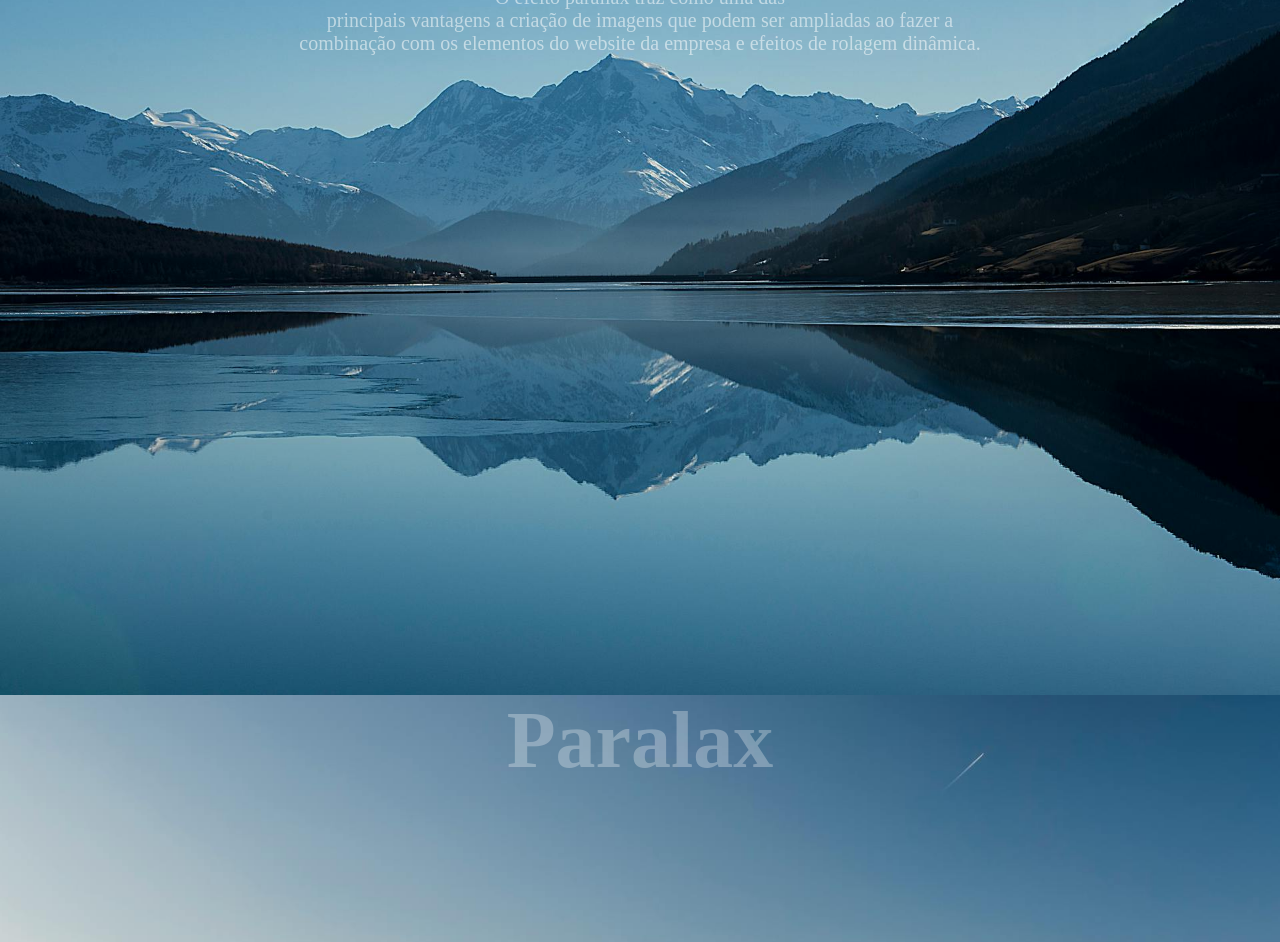
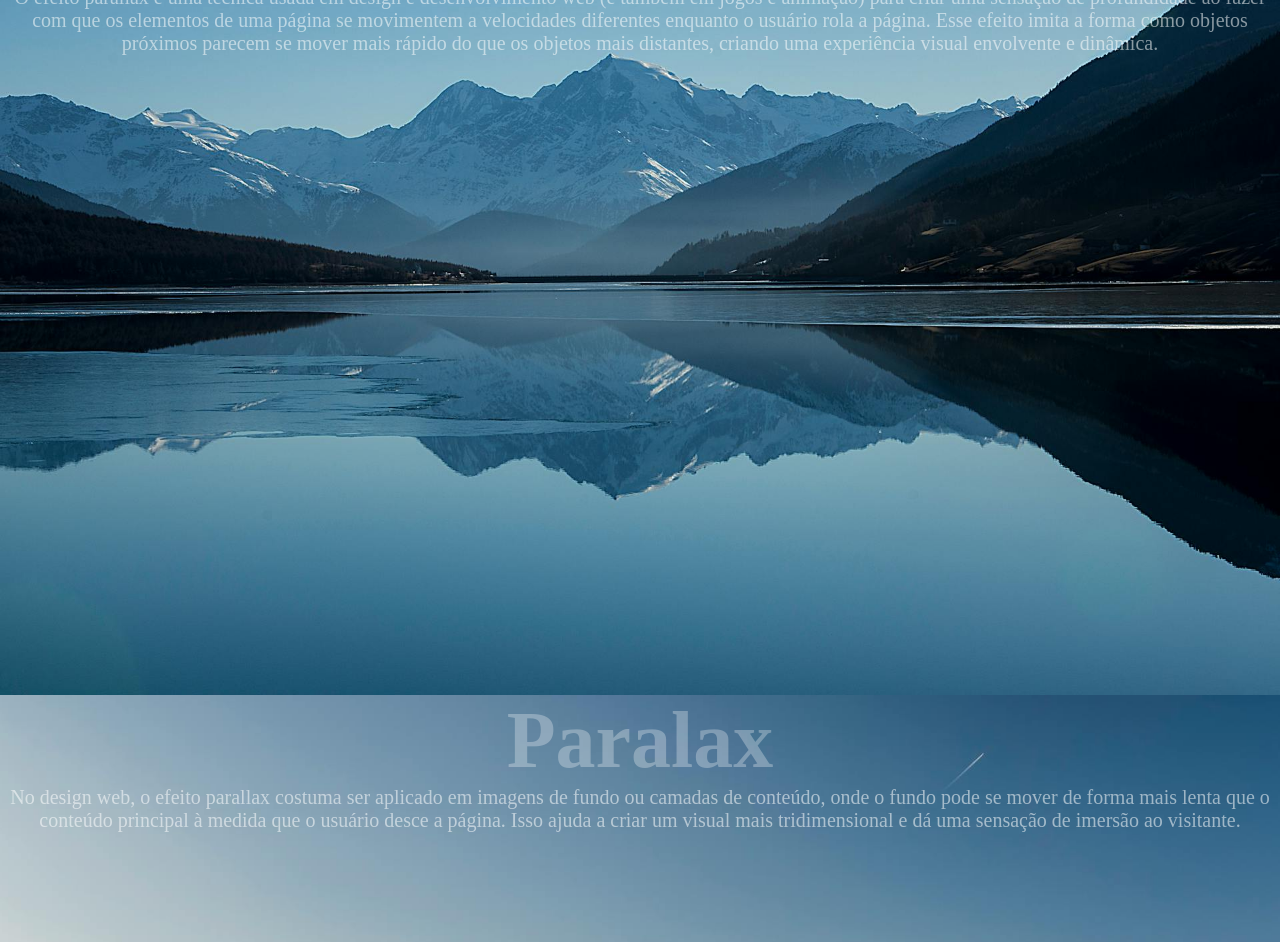
Before and after one commit to DionatanCastro/Efeito-Parallax, a plain HTML site: page index.html in a window 1280 px wide. Shown: the part 105-1047 px from the top of the page. Drawn offline with Linux system fonts and the light colour scheme.

Commit message:
modificando os Parágrafos

```diff
--- a/index.html
+++ b/index.html
@@ -1,5 +1,5 @@
 <!DOCTYPE html>
-<html lang="en">
+<html lang="Pt-br">
 <head>
     <meta charset="UTF-8">
     <meta name="viewport" content="width=device-width, initial-scale=1.0">
@@ -44,12 +44,11 @@
 <body>
     <div class="parallax1">
         <h1>Parallax</h1>
-        <p>O efeito parallax traz como uma das<br>
-            principais vantagens a criação de imagens que podem ser ampliadas ao fazer a <br>combinação com os elementos do website da empresa e efeitos de rolagem dinâmica.</p>
+        <p>O efeito parallax é uma técnica usada em design e desenvolvimento web (e também em jogos e animação) para criar uma sensação de profundidade ao fazer com que os elementos de uma página se movimentem a velocidades diferentes enquanto o usuário rola a página. Esse efeito imita a forma como objetos próximos parecem se mover mais rápido do que os objetos mais distantes, criando uma experiência visual envolvente e dinâmica.<p>
     </div>
     <div class="paralax2">
         <h1>Paralax</h1>
-
+        <p>No design web, o efeito parallax costuma ser aplicado em imagens de fundo ou camadas de conteúdo, onde o fundo pode se mover de forma mais lenta que o conteúdo principal à medida que o usuário desce a página. Isso ajuda a criar um visual mais tridimensional e dá uma sensação de imersão ao visitante.</p>
     </div>
 </body>
 </html>
```
